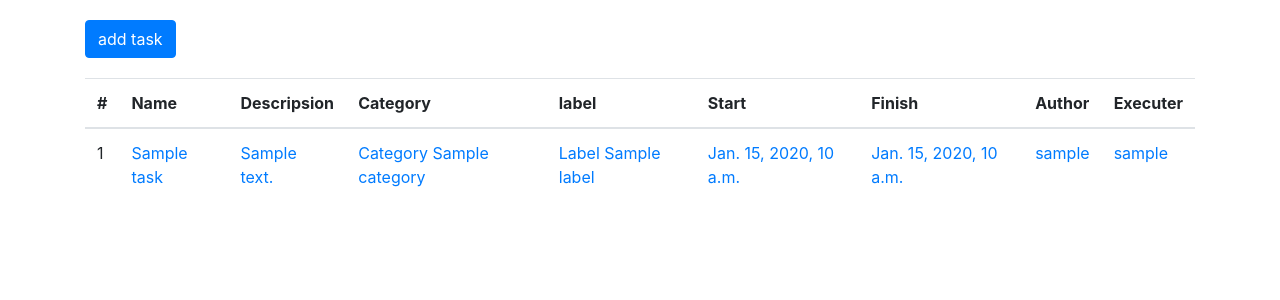
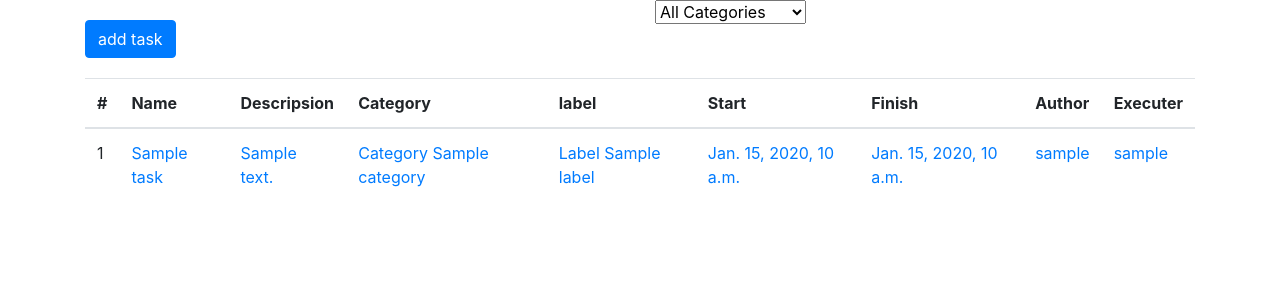
Before and after one commit to smolynets/task-manager, a Django app: page / in a window 1280 px wide. Shown: the part 56-356 px from the top of the page. Run offline with Django 3.2, Linux system fonts and the light colour scheme; tables that the repository leaves empty hold one stand-in row (values such as "Sample post"); some libraries are stand-ins or nearby versions.

Commit message:
add selector of category(not full)

```diff
--- a/taskmanager/static/js/script.js
+++ b/taskmanager/static/js/script.js
@@ -19,3 +19,25 @@
 
     });
 });
+
+
+
+  $('#category-selector select').change(function(event){
+    // get value of currently selected group option
+    var cat = $(this).val();
+    alert(cat);
+
+    if (cat) {
+      // set cookie with expiration date 1 year since now;
+      // cookie creation function takes period in days
+      $.cookie('current_category', cat, {'path': '/', 'expires': 365});
+    } else {
+      // otherwise we delete the cookie
+      $.removeCookie('current_category', {'path': '/'});
+    }
+
+    // and reload a page
+    location.reload(true);
+
+    return true;
+  });
--- a/taskmanager/templates/taskmanager/home.html
+++ b/taskmanager/templates/taskmanager/home.html
@@ -8,9 +8,22 @@
 
 {% block content %}
 <div class="container">
-	<div class="add-buttom">
-		<a href="{% url "add_task" %}" class="btn btn-primary">add task</a>
+	<div class="row">
+		<div class="add-buttom col-md-6">
+			<a href="{% url "add_task" %}" class="btn btn-primary">add task</a>
+		</div>
+		<div class="col-md-6" id="category-selector">
+	        <select>
+	          <option value="">All Categories</option>
+	          {% for cat in categories %}
+	          <option value="{{ cat.name }}"{% if cat.selected %}selected="1"{% endif %}>{{ cat.name }}</option>
+	          {% endfor %}
+	        </select>
+	      </div>
+	    </div>
 	</div>
+</div>
+<div class="container">
 	<!-- Start task listing -->
 	<table class="table table-responsive-sm">
 	  <thead>
--- a/taskmanager/views.py
+++ b/taskmanager/views.py
@@ -14,7 +14,8 @@
 
 def list(request):
 	tasks = Task.objects.order_by('id').reverse()
-	return render(request, 'taskmanager/home.html', {'task': tasks})
+	return render(request, 'taskmanager/home.html', {'task': tasks,
+        'categories': Category.objects.all()})
 
 
 
```
